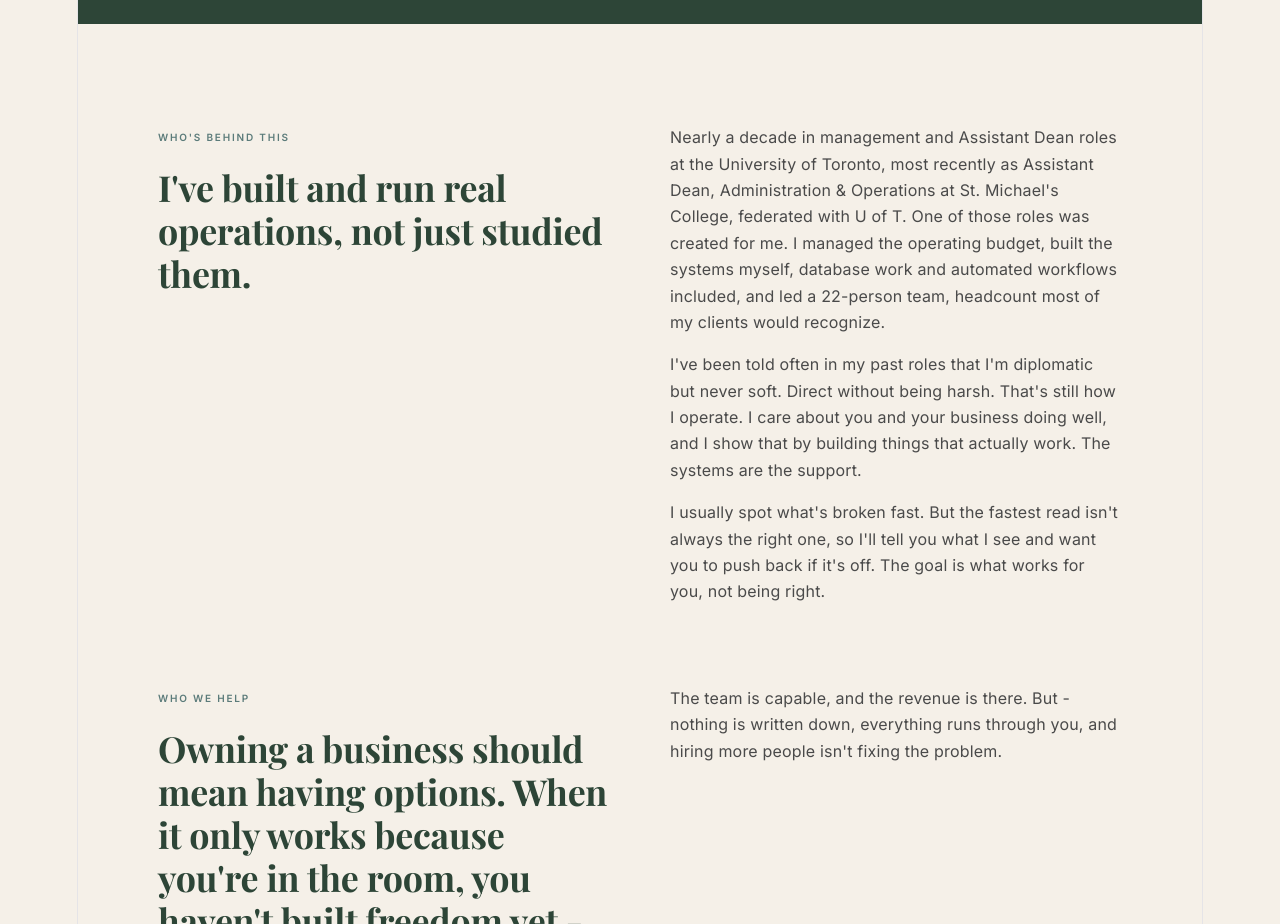
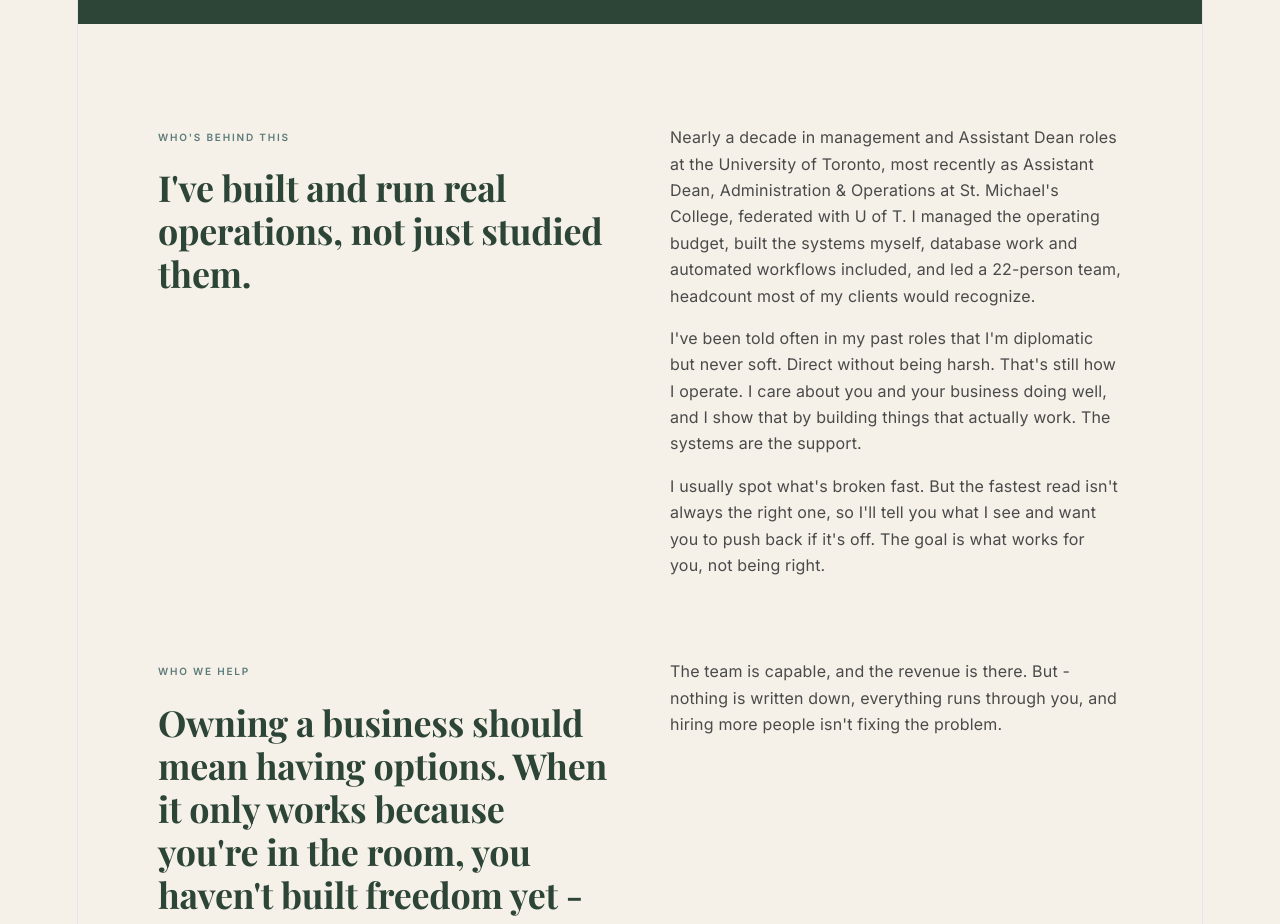
Before and after one commit to JenniferGroundwork/Groundwork, a React (Vite) app: page / in a window 1280 px wide. Shown: the part 880-1804 px from the top of the page. Built offline with nearby package versions, Linux system fonts and the light colour scheme.

Commit message:
update credibility section wording

```diff
--- a/src/Home.jsx
+++ b/src/Home.jsx
@@ -674,7 +674,7 @@ export default function GroundworkHome() {
             </div>
             <div>
               <p className="who-desc">
-                Nearly a decade in management and Assistant Dean roles at the University of Toronto, most recently as Assistant Dean, Administration &amp; Operations at St. Michael's College, federated with U of T. One of those roles was created for me. I managed the operating budget, built the systems myself, database work and automated workflows included, and led a 22-person team, headcount most of my clients would recognize.
+                Nearly a decade in management and Assistant Dean roles at the University of Toronto, most recently as Assistant Dean, Administration &amp; Operations at St. Michael's College, federated with U of T. I managed the operating budget, built the systems myself, database work and automated workflows included, and led a 22-person team, headcount most of my clients would recognize.
               </p>
               <p className="who-desc" style={{ marginTop: 16 }}>
                 I've been told often in my past roles that I'm diplomatic but never soft. Direct without being harsh. That's still how I operate. I care about you and your business doing well, and I show that by building things that actually work. The systems are the support.
```
